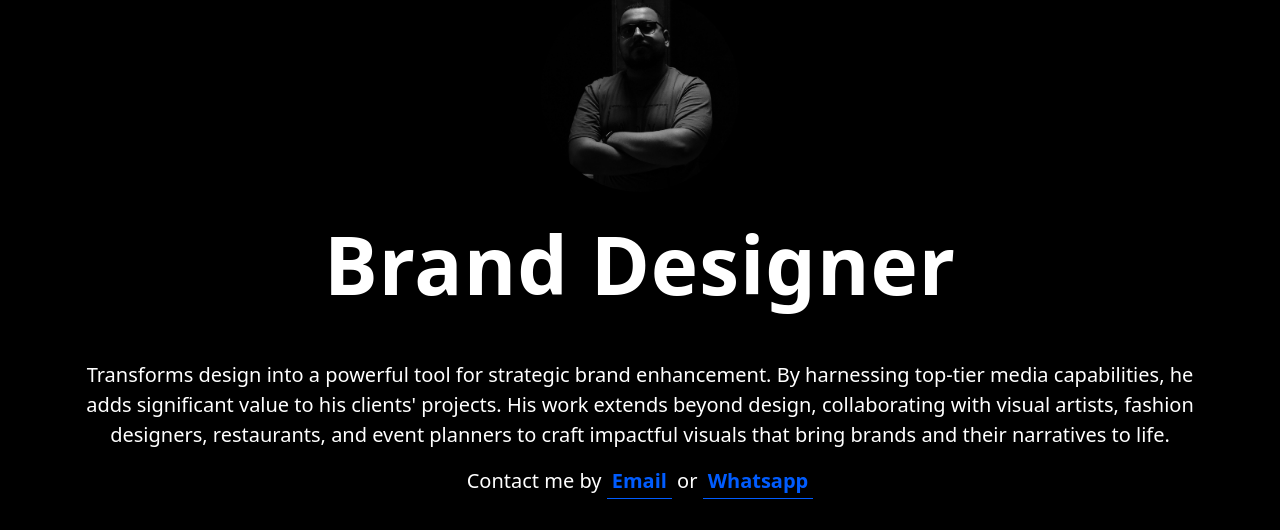
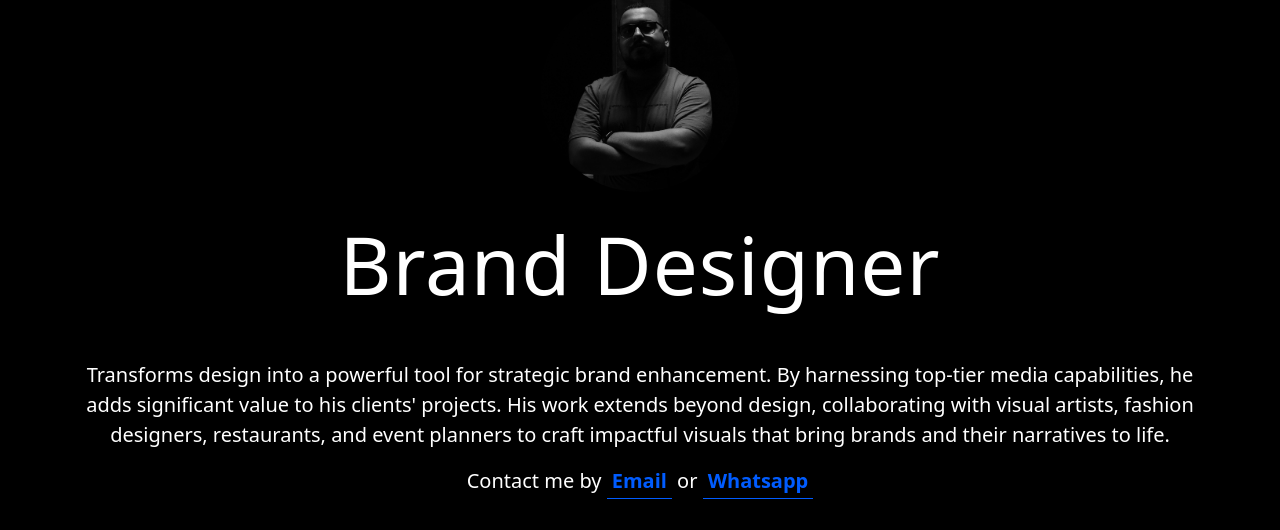
Before and after one commit to Gebraiel/Pavly-Landing-Page, a plain HTML site: page index.html in a window 1280 px wide. Shown: the part 224-754 px from the top of the page. Drawn offline with nearby package versions, Linux system fonts and the light colour scheme.

Commit message:
Update index.html

```diff
--- a/index.html
+++ b/index.html
@@ -206,7 +206,7 @@
                 <img class="img-fluid rounded-circle" src="images/avatar.jpeg" alt="">
             </div>
             <div>
-                <h1> <span class="dynamic-typing ">Pavly Wagih</span></h1>
+                <h1> <span class="dynamic-typing fw-light">Pavly Wagih</span></h1>
             </div>
             <div class="my-5 fs-5">
                 <p>
```
